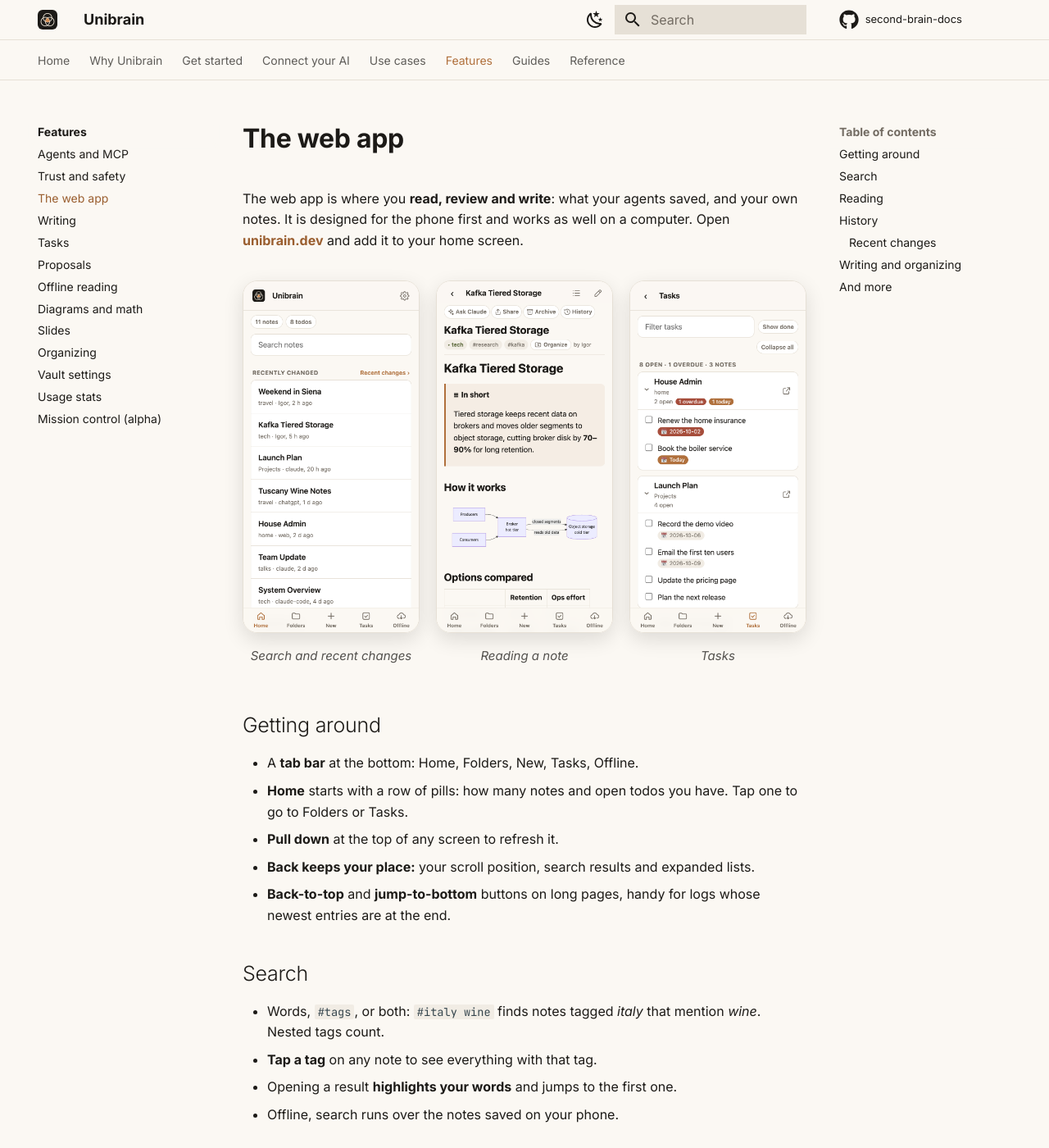
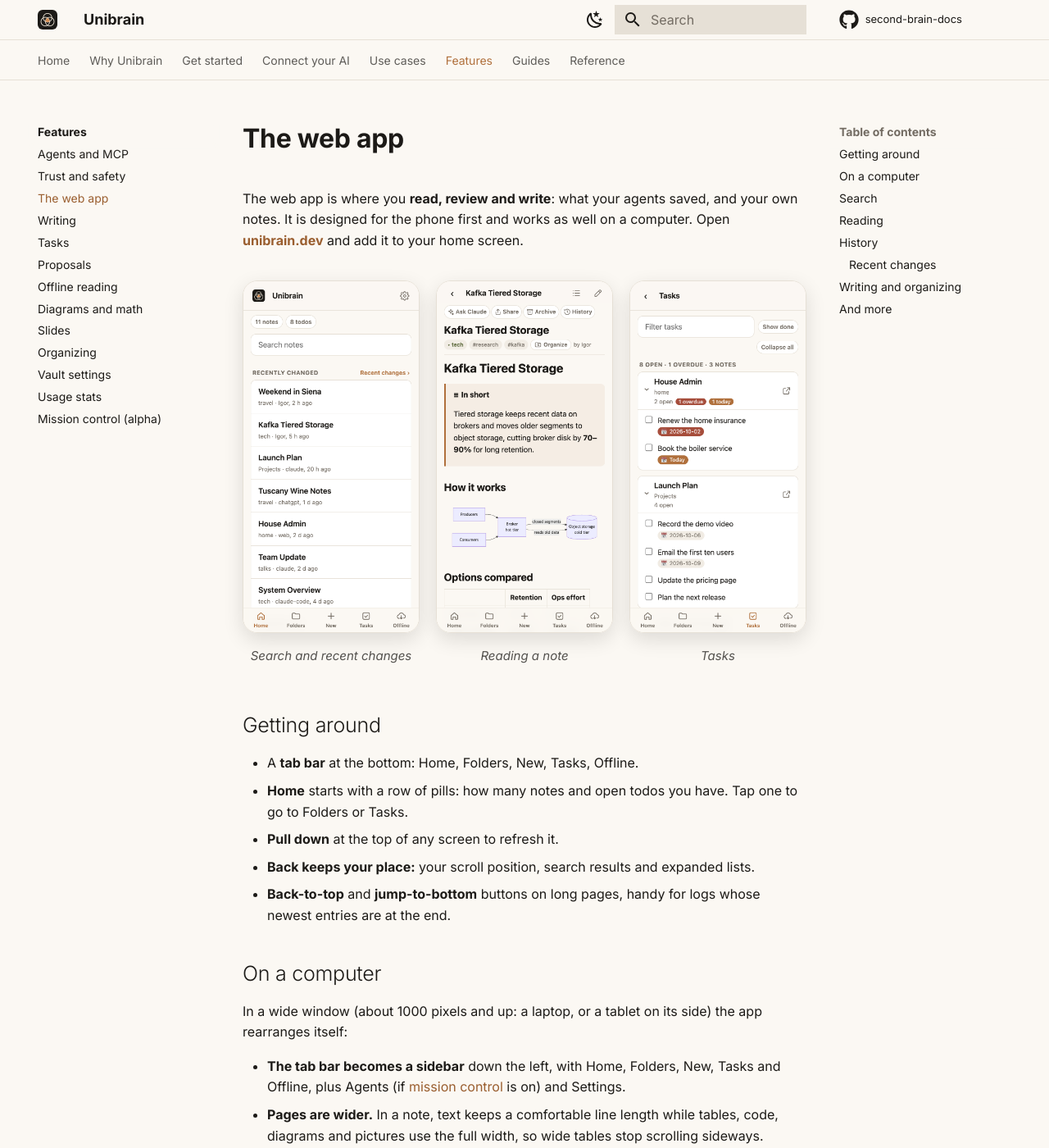
Before and after one commit to blanzp/second-brain-docs, an MkDocs documentation site: the page built from docs/features/web-app.md, in a window 1280 px wide and 1400 px high. Shown: the whole window at 82% size. Built offline with MkDocs 1.6.1 and Material for MkDocs 9.7.7, drawn with Linux system fonts in a browser that asks for light colours; comment, search, counter and statistics services are not loaded; some of the changed text lies outside the part shown.

Commit message:
The web app on a computer: sidebar, wider pages, split editor
"On a computer" sections on the web app and Writing pages, with two desktop screenshots
(the kit gains a desktop() helper).

Co-Authored-By: Claude Opus 5.5 <noreply@anthropic.com>

```diff
--- a/docs/features/web-app.md
+++ b/docs/features/web-app.md
@@ -28,6 +28,18 @@ The web app is where you **read, review and write**: what your agents saved, and
 - **Pull down** at the top of any screen to refresh it.
 - **Back keeps your place:** your scroll position, search results and expanded lists.
 - **Back-to-top** and **jump-to-bottom** buttons on long pages, handy for logs whose newest entries are at the end.
+
+## On a computer
+
+In a wide window (about 1000 pixels and up: a laptop, or a tablet on its side) the app rearranges itself:
+
+- **The tab bar becomes a sidebar** down the left, with Home, Folders, New, Tasks and Offline, plus Agents (if [mission control](mission-control.md) is on) and Settings.
+- **Pages are wider.** In a note, text keeps a comfortable line length while tables, code, diagrams and pictures use the full width, so wide tables stop scrolling sideways.
+- **The editor can show a preview beside the text**: see [Writing](editor.md#on-a-computer).
+
+![A note in a wide window: the sidebar on the left, the note beside it](../assets/images/shot-desktop.png){ .shot-wide }
+
+In Safari on a Mac, **File > Add to Dock** gives Unibrain its own window and Dock icon. Make the window narrower and it goes back to the phone layout.
 
 ## Search
 
--- a/docs/stylesheets/extra.css
+++ b/docs/stylesheets/extra.css
@@ -87,6 +87,8 @@
 .shots figure { margin: 0; max-width: 240px; flex: 1 1 200px; }
 .shots img { border-radius: 18px; border: 1px solid var(--md-default-fg-color--lightest); box-shadow: 0 8px 24px rgb(0 0 0 / 0.12); }
 .shots figcaption { font-size: 0.75rem; opacity: 0.75; text-align: center; margin-top: 0.4rem; }
+/* A screenshot of a computer-sized window */
+.shot-wide { display: block; margin: 1rem auto; border-radius: 10px; border: 1px solid var(--md-default-fg-color--lightest); box-shadow: 0 8px 24px rgb(0 0 0 / 0.12); }
 
 /* Compare table: tick and cross colors */
 .md-typeset .yes { color: #4f7a35; font-weight: 700; }
```
Also changed, not shown: docs/features/editor.md (+8 -0 lines), tools/screenshots/shots.mjs (+23 -0 lines), docs/assets/images/shot-desktop-editor.png (added), docs/assets/images/shot-desktop.png (added).
